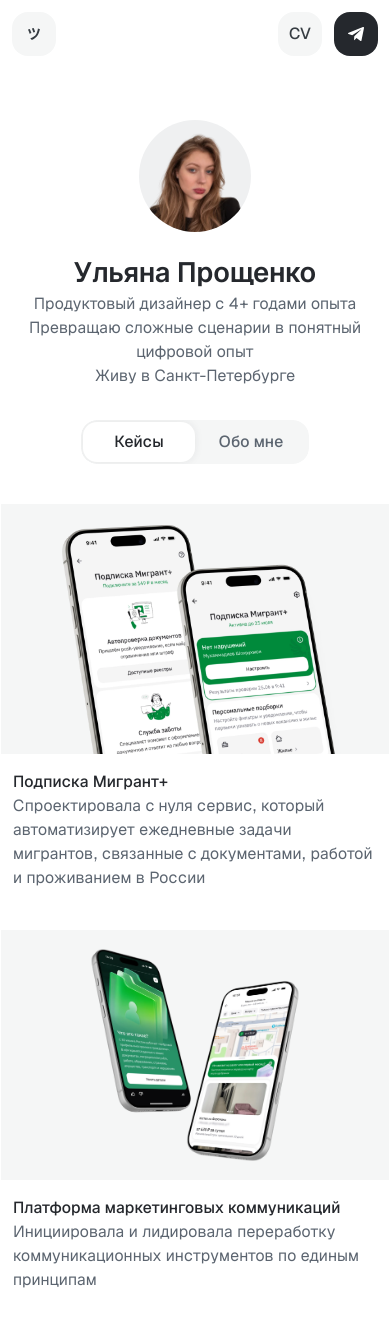
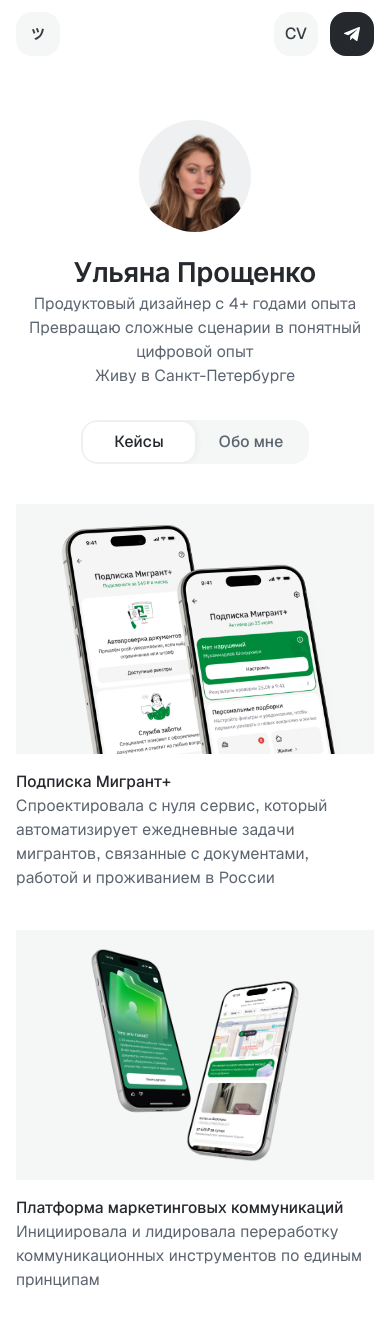
Before and after one commit to Yulianiaa/portfolio, a Next.js app: page / in a window 390 px wide. Shown: the top 1326 px of the page. Built offline with nearby package versions, Linux system fonts and the light colour scheme.

Commit message:
Set mobile page gutters to 16px

```diff
--- a/app/cases/[slug]/page.tsx
+++ b/app/cases/[slug]/page.tsx
@@ -18,7 +18,7 @@ export default async function CasePage({ params }: PageProps<"/cases/[slug]">) {
   return (
     <div className="flex flex-1 flex-col items-center">
       <HomeHeader profile={profile} backHref="/" />
-      <main className="flex w-full max-w-none flex-col items-start gap-10 px-3 pt-[46px] pb-24 tablet:px-6 tablet:pb-12 lg:mx-auto lg:max-w-[800px] lg:px-0">
+      <main className="flex w-full max-w-none flex-col items-start gap-10 px-4 pt-[46px] pb-24 tablet:px-6 tablet:pb-12 lg:mx-auto lg:max-w-[800px] lg:px-0">
         <CaseHero item={item}>
           {item.chapters.map((chapter) => (
             <CaseChapter key={chapter.heading} chapter={chapter} />
--- a/app/page.tsx
+++ b/app/page.tsx
@@ -15,7 +15,7 @@ export default function Home() {
     <div id="top" className="flex flex-1 flex-col items-stretch">
       <DotTrail />
       <HomeHeader profile={profile} />
-      <main className="flex w-full max-w-[800px] self-center flex-col items-center gap-8 px-px pt-[52px] pb-10 tablet:px-6 tablet:pt-14 tablet:pb-10 lg:px-0 lg:pt-[52px] lg:pb-[60px]">
+      <main className="flex w-full max-w-[800px] self-center flex-col items-center gap-8 px-4 pt-[52px] pb-10 tablet:px-6 tablet:pt-14 tablet:pb-10 lg:px-0 lg:pt-[52px] lg:pb-[60px]">
         <Hero profile={profile} />
         <HomeTabs
           tabs={[
--- a/components/sections/AboutSection.tsx
+++ b/components/sections/AboutSection.tsx
@@ -4,7 +4,7 @@ import type { profile as ProfileType } from "@/content/profile";
 
 export function AboutSection({ about }: { about: typeof ProfileType.about }) {
   return (
-    <div className="flex w-full flex-col gap-10 px-3 tablet:px-0">
+    <div className="flex w-full flex-col gap-10">
       <div className="grid w-full grid-cols-2 gap-3 tablet:grid-cols-4">
         {about.photos.map((photo) => {
           const cropClass =
--- a/components/sections/CaseCard.tsx
+++ b/components/sections/CaseCard.tsx
@@ -9,7 +9,7 @@ const coverClass = "relative h-[250px] w-full overflow-hidden bg-neutral-50 tabl
 
 function CardText({ title, description }: { title: string; description: string }) {
   return (
-    <div className="flex w-full flex-col items-start px-3 text-left text-base tablet:px-0">
+    <div className="flex w-full flex-col items-start text-left text-base">
       <h3 className="text-base leading-6 font-medium text-neutral-800">{nbsp(title)}</h3>
       <p className="text-neutral-500">{nbsp(description)}</p>
     </div>
--- a/components/sections/Hero.tsx
+++ b/components/sections/Hero.tsx
@@ -16,7 +16,7 @@ export function Hero({ profile }: { profile: typeof ProfileType }) {
           className="absolute top-[9.96%] left-[0.03%] h-full w-full max-w-none"
         />
       </div>
-      <div data-no-trail-fade className="flex w-full flex-col items-center gap-1 px-3 text-center tablet:w-[454px] tablet:px-0 tablet:whitespace-nowrap lg:w-[454px] lg:px-0">
+      <div data-no-trail-fade className="flex w-full flex-col items-center gap-1 text-center tablet:w-[454px] tablet:whitespace-nowrap lg:w-[454px]">
         <h1 className="w-full text-h25 font-semibold text-neutral-800 tablet:w-auto lg:w-full">{profile.name}</h1>
         <div className="flex w-full flex-col items-center text-base text-neutral-500 tablet:whitespace-nowrap">
           {profile.bioLines.map((line) => (
--- a/components/sections/HomeHeader.tsx
+++ b/components/sections/HomeHeader.tsx
@@ -39,7 +39,7 @@ export function HomeHeader({ profile, backHref }: { profile: typeof ProfileType;
         scrolled ? "bg-white" : "bg-transparent"
       }`}
     >
-      <div className="mx-auto flex h-full w-full max-w-none items-center justify-between px-3 py-3 tablet:px-6 lg:max-w-[800px] lg:px-0">
+      <div className="mx-auto flex h-full w-full max-w-none items-center justify-between px-4 py-3 tablet:px-6 lg:max-w-[800px] lg:px-0">
         <Link
           href={backHref ?? "#top"}
           onClick={(event) => {
```
